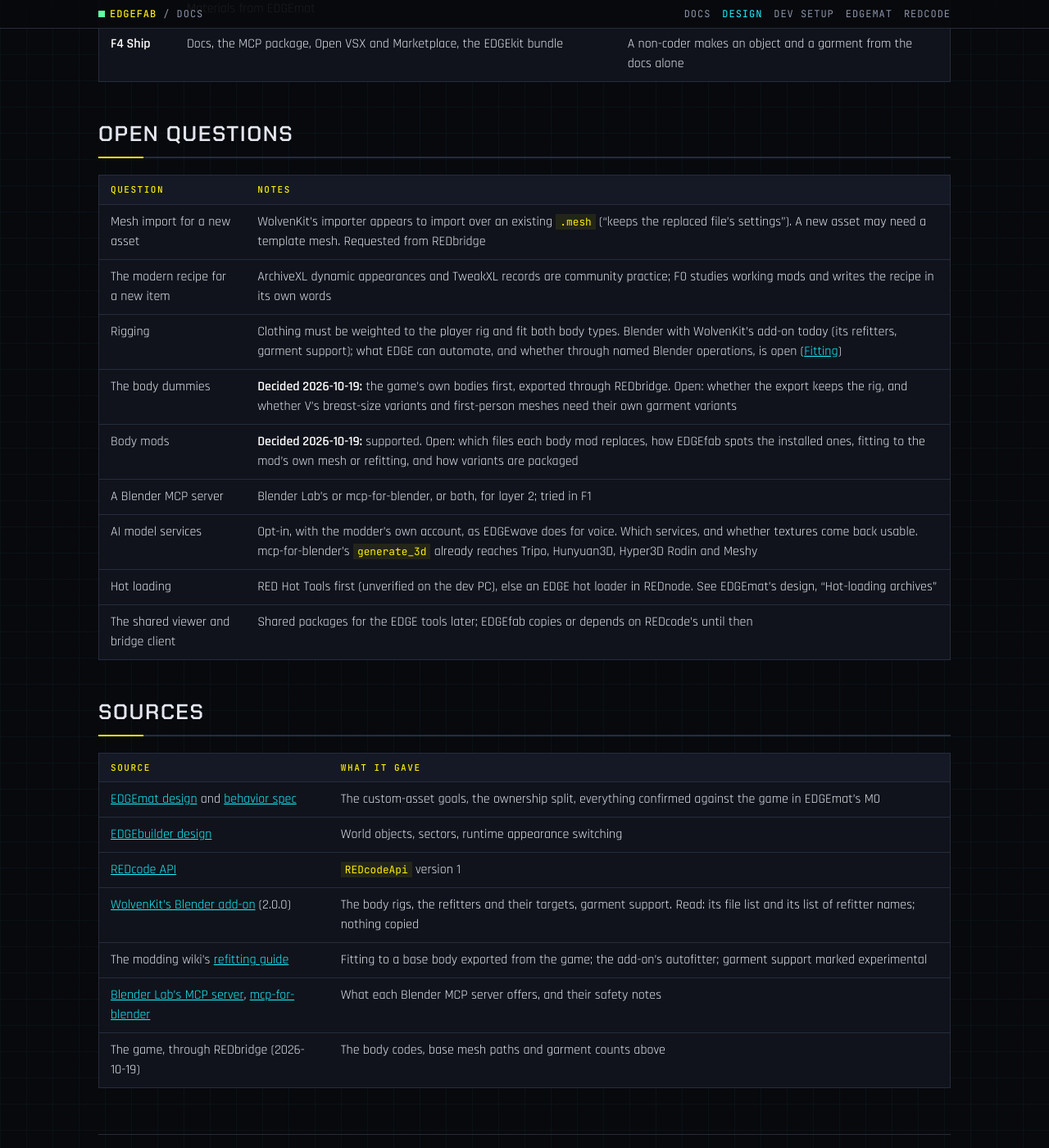
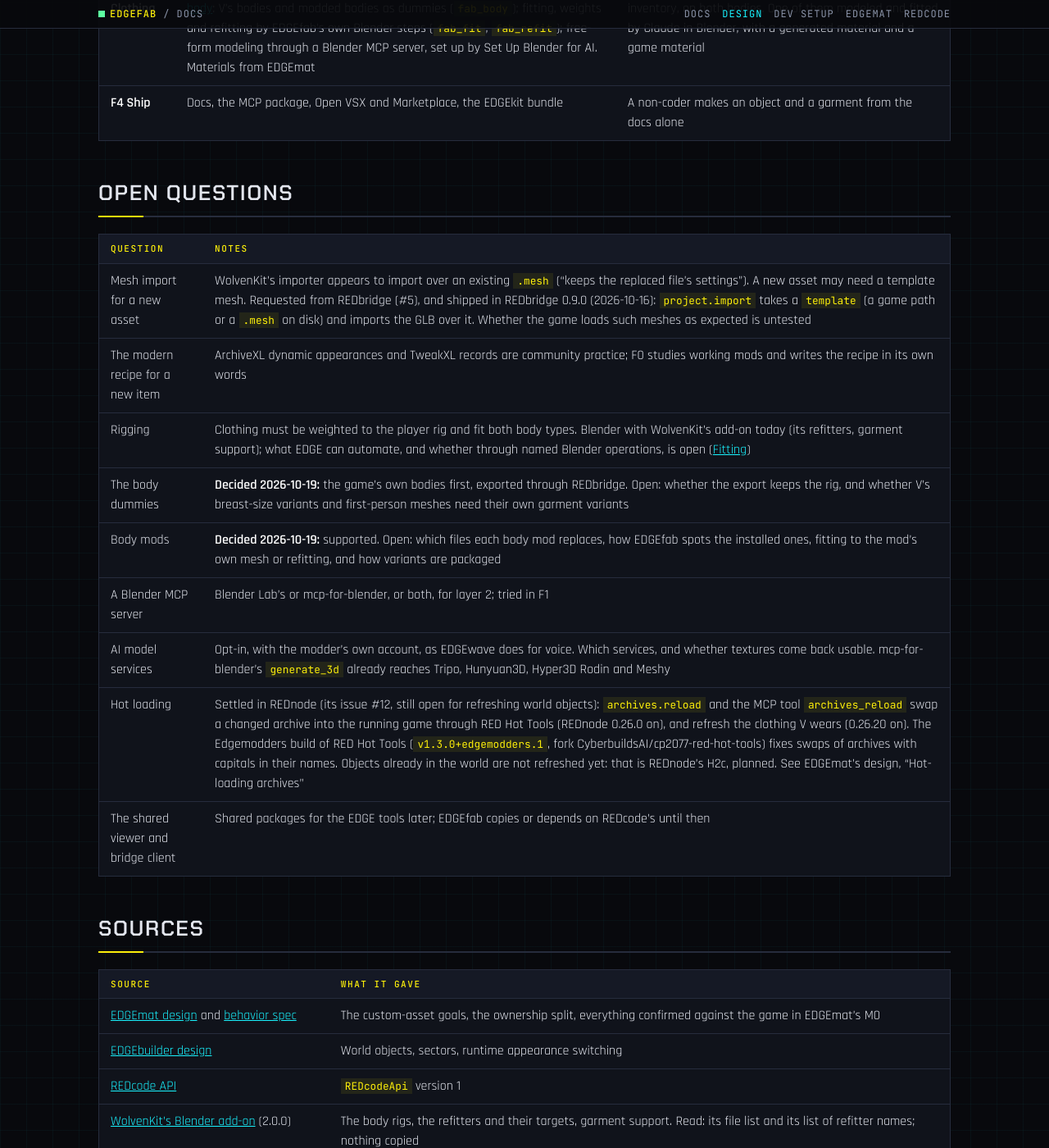
Before and after one commit to Edgemodders/EDGEfab, a Jekyll site: the page built from docs/design.md, in a window 1280 px wide and 1400 px high, scrolled down 9598 px. Shown: the whole window at 82% size. Built offline with Jekyll 4.4.1, drawn with Linux system fonts in a browser that asks for light colours; our own code applies the rules of GitHub Pages for plain Markdown files; some of the changed text lies outside the part shown.

Commit message:
Docs: EDGEdeck and EDGEchat names, the requests that shipped, hot loading settled
REDdeck is EDGEdeck since 2026-10-17 and EDGEplugin is EDGEchat. The
requests EDGEfab waits on: REDcode #6 and #7 and REDbridge #5 shipped
(the design's mesh import question now says how); REDnode #12 is open
but its archives.reload and worn clothing refresh shipped, so the hot
loading question names them and the Edgemodders RED Hot Tools build.
Dev setup mentions EDGEchat as the one-step way to get the servers.

Co-Authored-By: Claude Opus 5.5 <noreply@anthropic.com>

```diff
--- a/docs/design.md
+++ b/docs/design.md
@@ -43,7 +43,7 @@ From EDGEmat's M0 check against the game (confirmed rows) and community practice
 | A new item, the modern way | An ArchiveXL `.xl` file that registers a factory CSV and localization, and a TweakXL record that creates the item | Community practice; unverified here. The `.xl` format seen in an installed mod: `factories`, `localization`, `overrides: tags` |
 | A world object | A mesh with an appearance placed by a streaming sector (`worldMeshNode`), or an entity; EDGEbuilder bakes sectors | From EDGEbuilder's design |
 | Replacing a game `.mlsetup` in place | Has no effect without the Material Texture Override mod. New assets use their own paths, so they are not affected | Confirmed 2026-10-15 (EDGEmat spec section 6) |
-| Load order | `archive\pc\mod\modlist.txt`, written by REDdeck, lists archives first in its order; the earlier archive wins | Confirmed behavior with REDdeck's fix, 2026-10-15 |
+| Load order | `archive\pc\mod\modlist.txt`, written by EDGEdeck, lists archives first in its order; the earlier archive wins | Confirmed behavior with the fix in EDGEdeck (then REDdeck), 2026-10-15 |
 
 ## Clothing: fitting to the body
 
@@ -170,8 +170,8 @@ The same shape as EDGEmat, so the family stays one pattern.
 |---|---|
 | REDcode | Optional but expected. Through `REDcodeApi` version 1 (`edgemodders.redcode-cyberpunk`): game folder, bridge, open project, pack. Never imports its code |
 | EDGEmat | Through EDGEmat's API and its MCP tools. Planned in EDGEmat **M4 Make**: materials from a textured model, Generate a material, game materials on a new mesh, the Looks editor; and **M5 Preview**: `renderMaterials` (EDGEmat's roadmap, revised 2026-10-19) |
-| REDdeck, REDnode, EDGEbuilder | Through their APIs and MCP servers; requests as issues |
-| EDGEkit, EDGEplugin | Bundled, and taught to the assistant, once released |
+| EDGEdeck, REDnode, EDGEbuilder | Through their APIs and MCP servers; requests as issues |
+| EDGEkit, EDGEchat (the Claude Code plugin) | Bundled, and taught to the assistant, once released |
 
 ## The MCP server
 
@@ -203,14 +203,14 @@ For the first session to agree with the owner. Objects come before clothing, bec
 
 | Question | Notes |
 |---|---|
-| Mesh import for a new asset | WolvenKit's importer appears to import over an existing `.mesh` ("keeps the replaced file's settings"). A new asset may need a template mesh. Requested from REDbridge |
+| Mesh import for a new asset | WolvenKit's importer appears to import over an existing `.mesh` ("keeps the replaced file's settings"). A new asset may need a template mesh. Requested from REDbridge (#5), and shipped in REDbridge 0.9.0 (2026-10-16): `project.import` takes a `template` (a game path or a `.mesh` on disk) and imports the GLB over it. Whether the game loads such meshes as expected is untested |
 | The modern recipe for a new item | ArchiveXL dynamic appearances and TweakXL records are community practice; F0 studies working mods and writes the recipe in its own words |
 | Rigging | Clothing must be weighted to the player rig and fit both body types. Blender with WolvenKit's add-on today (its refitters, garment support); what EDGE can automate, and whether through named Blender operations, is open ([Fitting](#fitting-step-by-step)) |
 | The body dummies | **Decided 2026-10-19:** the game's own bodies first, exported through REDbridge. Open: whether the export keeps the rig, and whether V's breast-size variants and first-person meshes need their own garment variants |
 | Body mods | **Decided 2026-10-19:** supported. Open: which files each body mod replaces, how EDGEfab spots the installed ones, fitting to the mod's own mesh or refitting, and how variants are packaged |
 | A Blender MCP server | Blender Lab's or mcp-for-blender, or both, for layer 2; tried in F1 |
 | AI model services | Opt-in, with the modder's own account, as EDGEwave does for voice. Which services, and whether textures come back usable. mcp-for-blender's `generate_3d` already reaches Tripo, Hunyuan3D, Hyper3D Rodin and Meshy |
-| Hot loading | RED Hot Tools first (unverified on the dev PC), else an EDGE hot loader in REDnode. See EDGEmat's design, "Hot-loading archives" |
+| Hot loading | Settled in REDnode (its issue #12, still open for refreshing world objects): `archives.reload` and the MCP tool `archives_reload` swap a changed archive into the running game through RED Hot Tools (REDnode 0.26.0 on), and refresh the clothing V wears (0.26.20 on). The Edgemodders build of RED Hot Tools (`v1.3.0+edgemodders.1`, fork CyberbuildsAI/cp2077-red-hot-tools) fixes swaps of archives with capitals in their names. Objects already in the world are not refreshed yet: that is REDnode's H2c, planned. See EDGEmat's design, "Hot-loading archives" |
 | The shared viewer and bridge client | Shared packages for the EDGE tools later; EDGEfab copies or depends on REDcode's until then |
 
 ## Sources
```
Also changed, not shown: other parts of docs/design.md (+1 -1 lines), CLAUDE.md (+9 -9 lines), docs/dev-setup.md (+2 -0 lines), README.md.
